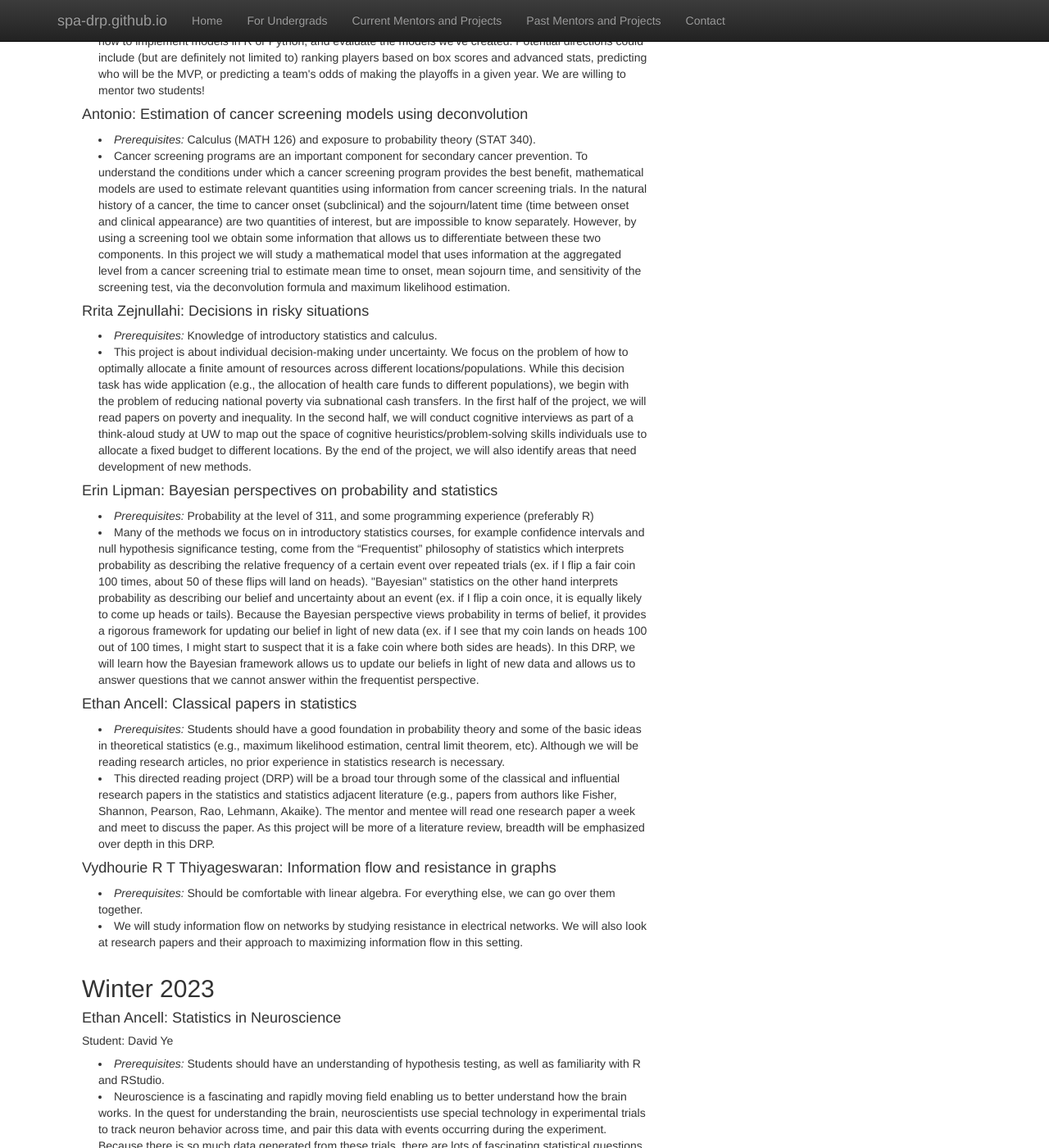
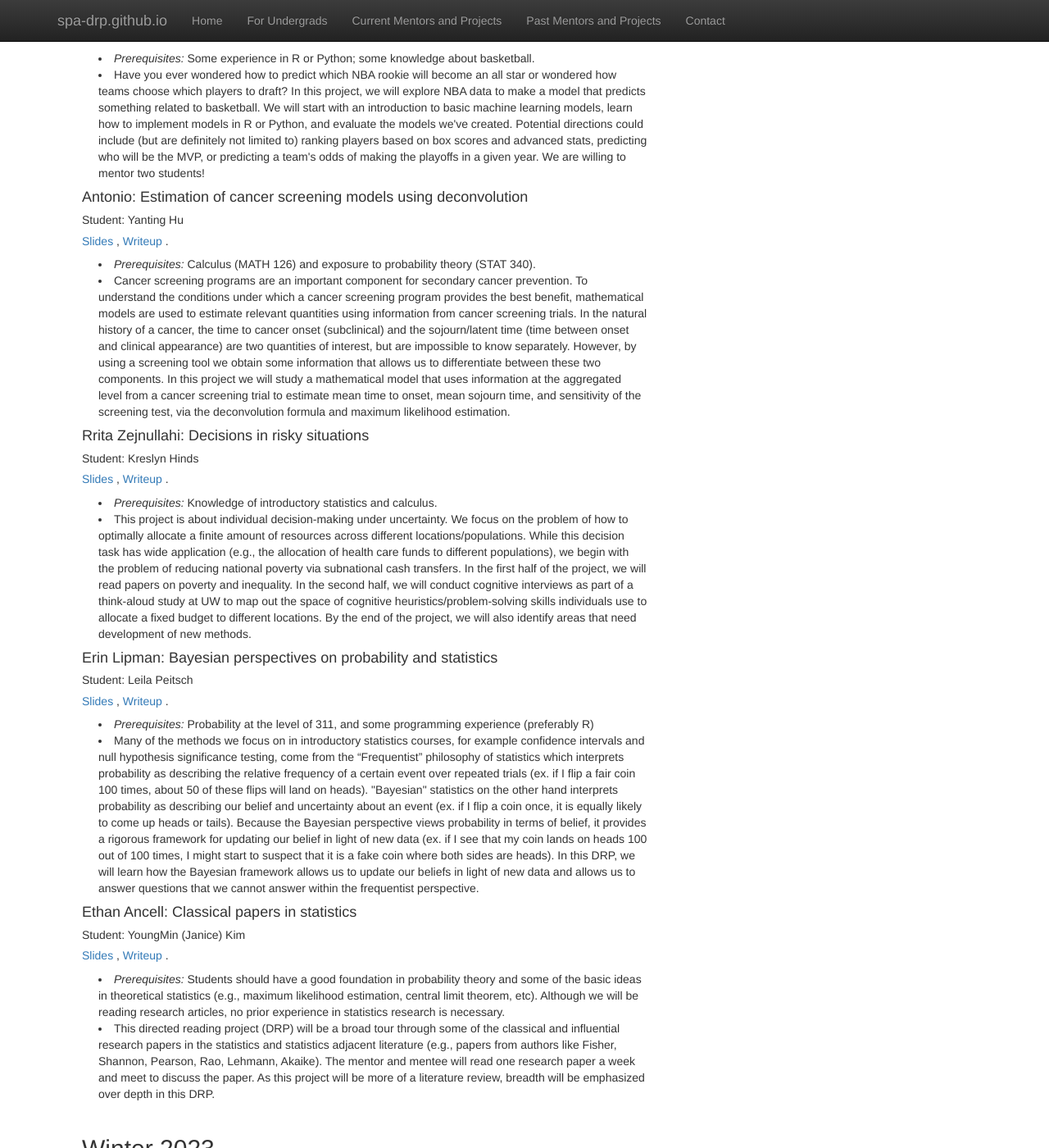
Before and after one commit to SPA-DRP/spa-drp.github.io, a Jekyll site: the page built from past-projects.html, in a window 1280 px wide and 1400 px high, scrolled down 233 px. Shown: the whole window at 82% size. Built offline with Jekyll 4.4.1, drawn with Linux system fonts in a browser that asks for light colours; nearby versions of some CDN libraries; library files that are not in the unit come from our copies; some of the changed text lies outside the part shown.

Commit message:
added spring projects

```diff
--- a/past-projects.html
+++ b/past-projects.html
@@ -5,11 +5,11 @@ title:  'Past Mentors and Project Descriptions'
 
 <div class="col-md-8">
   <h2 style="padding-top: 10px;" class="featurette-heading"> Spring 2023 </h2>
-
-
-
-
 <h4> Andrea Boskovic and Harshil Desai: NBA Analytics and Machine Learning </h4>
+<h5> Student: Shubh Tandon </h5>
+<h5> <a href = "https://spa-drp.github.io/writeups/spring2023/slides/shubh.pdf"> Slides </a>,  <a href = "https://spa-drp.github.io/writeups/spring2023/writeups/shubh.pdf"> Writeup </a>.  </h5>
+<h5> Student: Haoquan Fang </h5>
+<h5> <a href = "https://spa-drp.github.io/writeups/spring2023/slides/haoquan.pdf"> Slides </a>,  <a href = "https://spa-drp.github.io/writeups/spring2023/writeups/haoquan.pdf"> Writeup </a>.  </h5>
   <p class="content" style="padding:0px;margin:0px 20px 0px;">
       <li style="padding:0px;margin:0px 20px 0px;"> <i> Prerequisites: </i>
         Some experience in R or Python; some knowledge about basketball.
@@ -21,6 +21,8 @@ title:  'Past Mentors and Project Descriptions'
 
 
   <h4> Antonio: Estimation of cancer screening models using deconvolution </h4>
+  <h5> Student: Yanting Hu </h5>
+<h5> <a href = "https://spa-drp.github.io/writeups/spring2023/slides/yanting.pdf"> Slides </a>,  <a href = "https://spa-drp.github.io/writeups/spring2023/writeups/yanting.pdf"> Writeup </a>.  </h5>
   <p class="content" style="padding:0px;margin:0px 20px 0px;">
       <li style="padding:0px;margin:0px 20px 0px;"> <i> Prerequisites: </i>
         Calculus (MATH 126) and exposure to probability theory (STAT 340).
@@ -33,6 +35,8 @@ In this project we will study a mathematical model that uses information at the
   </p>
 
   <h4> Rrita Zejnullahi: Decisions in risky situations </h4>
+  <h5> Student: Kreslyn Hinds </h5>
+<h5> <a href = "https://spa-drp.github.io/writeups/spring2023/slides/kreslyn.pdf"> Slides </a>,  <a href = "https://spa-drp.github.io/writeups/spring2023/writeups/kreslyn.pdf"> Writeup </a>.  </h5>
   <p class="content" style="padding:0px;margin:0px 20px 0px;">
       <li style="padding:0px;margin:0px 20px 0px;"> <i> Prerequisites: </i>
         Knowledge of introductory statistics and calculus.
@@ -43,6 +47,8 @@ In this project we will study a mathematical model that uses information at the
   </p>
 
   <h4> Erin Lipman:  Bayesian perspectives on probability and statistics </h4>
+<h5> Student: Leila Peitsch </h5>
+<h5> <a href = "https://spa-drp.github.io/writeups/spring2023/slides/leila.pdf"> Slides </a>,  <a href = "https://spa-drp.github.io/writeups/spring2023/writeups/leila.pdf"> Writeup </a>.  </h5>
   <p class="content" style="padding:0px;margin:0px 20px 0px;">
       <li style="padding:0px;margin:0px 20px 0px;"> <i> Prerequisites: </i>
         Probability at the level of 311, and some programming experience (preferably R)
@@ -53,6 +59,8 @@ In this project we will study a mathematical model that uses information at the
   </p>
 
   <h4> Ethan Ancell: Classical papers in statistics </h4>
+  <h5> Student: YoungMin (Janice) Kim </h5>
+<h5> <a href = "https://spa-drp.github.io/writeups/spring2023/slides/janice.pdf"> Slides </a>,  <a href = "https://spa-drp.github.io/writeups/spring2023/writeups/janice.pdf"> Writeup </a>.  </h5>
   <p class="content" style="padding:0px;margin:0px 20px 0px;">
       <li style="padding:0px;margin:0px 20px 0px;"> <i> Prerequisites: </i>
         Students should have a good foundation in probability theory and some of the basic ideas in theoretical statistics (e.g., maximum likelihood estimation, central limit theorem, etc). Although we will be reading research articles, no prior experience in statistics research is necessary.
@@ -62,15 +70,6 @@ In this project we will study a mathematical model that uses information at the
     This directed reading project (DRP) will be a broad tour through some of the classical and influential research papers in the statistics and statistics adjacent literature (e.g., papers from authors like Fisher, Shannon, Pearson, Rao, Lehmann, Akaike). The mentor and mentee will read one research paper a week and meet to discuss the paper. As this project will be more of a literature review, breadth will be emphasized over depth in this DRP.
   </li>
   </p>
-
-  <h4> Vydhourie R T Thiyageswaran: Information flow and resistance in graphs </h4>
-  <p class="content" style="padding:0px;margin:0px 20px 0px;">
-      <li style="padding:0px;margin:0px 20px 0px;"> <i> Prerequisites: </i>
-        Should be comfortable with linear algebra. For everything else, we can go over them together.
-  </li>
-  <li style="padding:0px;margin:0px 20px 0px;">
-    We will study information flow on networks by studying resistance in electrical networks. We will also look at research papers and their approach to maximizing information flow in this setting.
-  </li>
   </div>
 
 
@@ -91,7 +90,7 @@ In this project we will study a mathematical model that uses information at the
 
 
   <h4> Alex Bank: Cutting-Edge Sports Statistics </h4>
-  <h5>Student: Luke VanHouten</h5>
+  <h5>Student: Luke VanHouten </h5>
   <p class="content" style="padding:0px;margin:0px 20px 0px;">
       <li style="padding:0px;margin:0px 20px 0px;"> <i> Prerequisites: </i>
         Experienced with Python or R
```
Also changed, not shown: 12 other files.
